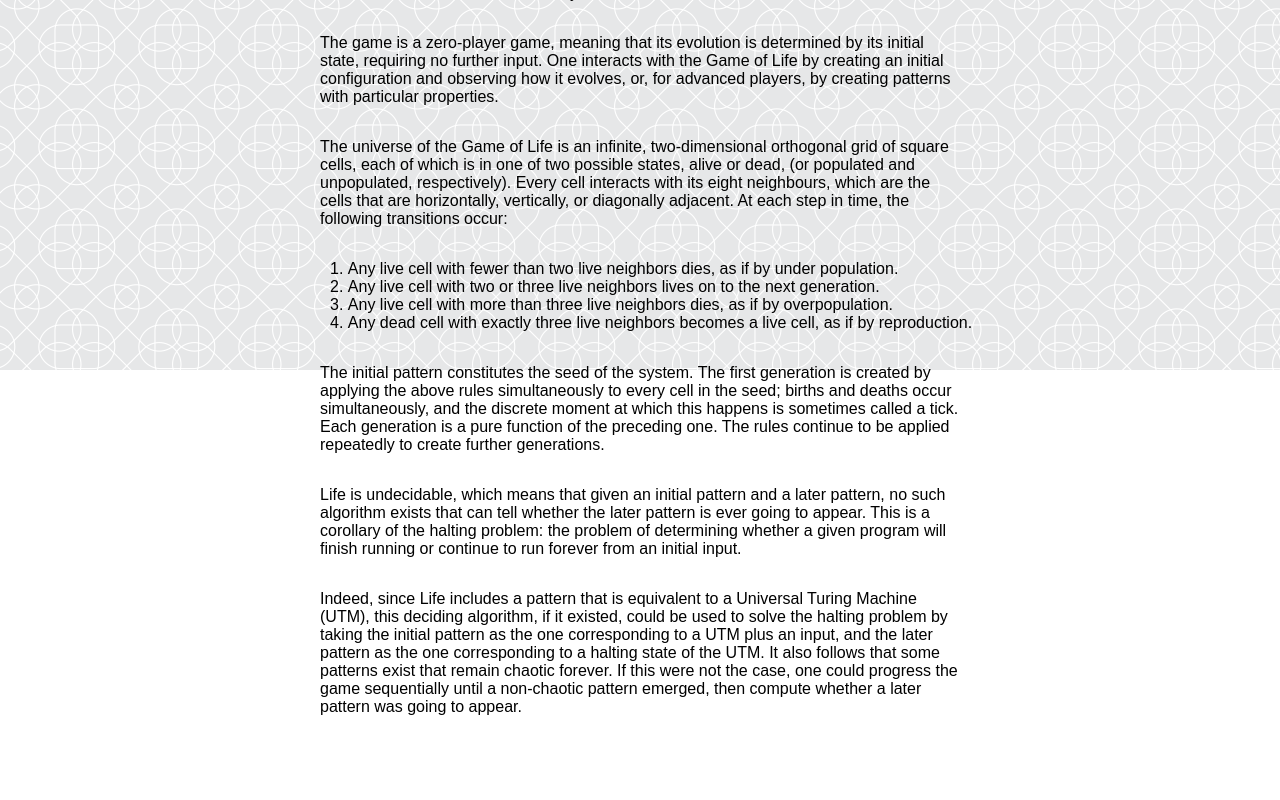
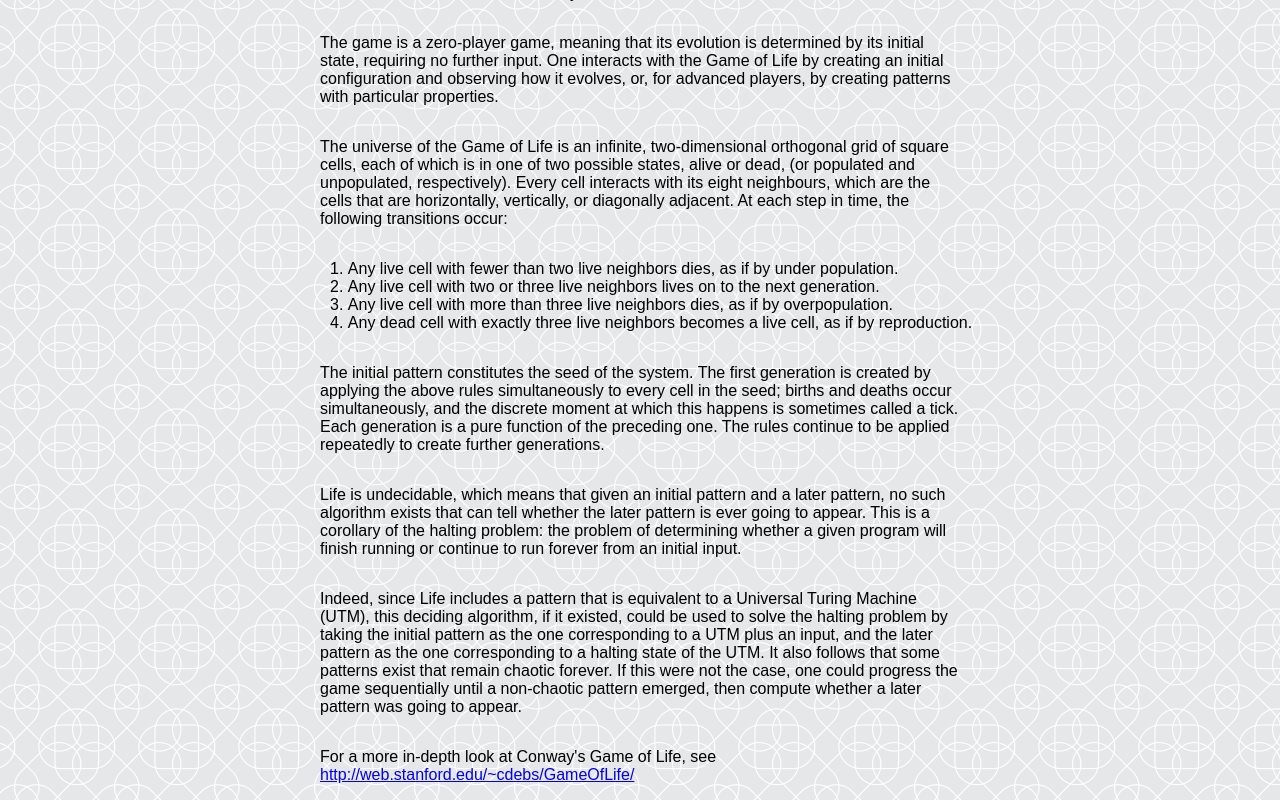
Before and after one commit to twallengren/noDB, a React (Create React App) app in the folder frontend/: page /about in a window 1280 px wide. Shown: the part 480-1280 px from the top of the page. Before the commit the page ends 1196 px from the top, so only its background shows below. Built offline with nearby package versions, Linux system fonts and the light colour scheme.

Commit message:
added to about page

```diff
--- a/frontend/src/App.css
+++ b/frontend/src/App.css
@@ -74,7 +74,7 @@
   display: flex;
   flex-direction: column;
   align-items: center;
-  height: 100vh;
+  height: 100%;
   background-image: url(intersection.png);
   background-repeat: repeat;
 }
--- a/frontend/src/components/About.js
+++ b/frontend/src/components/About.js
@@ -30,6 +30,8 @@ class About extends Component {
 
                 <p className="aboutText">Indeed, since Life includes a pattern that is equivalent to a Universal Turing Machine (UTM), this deciding algorithm, if it existed, could be used to solve the halting problem by taking the initial pattern as the one corresponding to a UTM plus an input, and the later pattern as the one corresponding to a halting state of the UTM. It also follows that some patterns exist that remain chaotic forever. If this were not the case, one could progress the game sequentially until a non-chaotic pattern emerged, then compute whether a later pattern was going to appear.</p>
 
+                <p className="aboutText">For a more in-depth look at Conway's Game of Life, see <a href="http://web.stanford.edu/~cdebs/GameOfLife/">http://web.stanford.edu/~cdebs/GameOfLife/</a></p>
+
             </div>
 
         )
```
